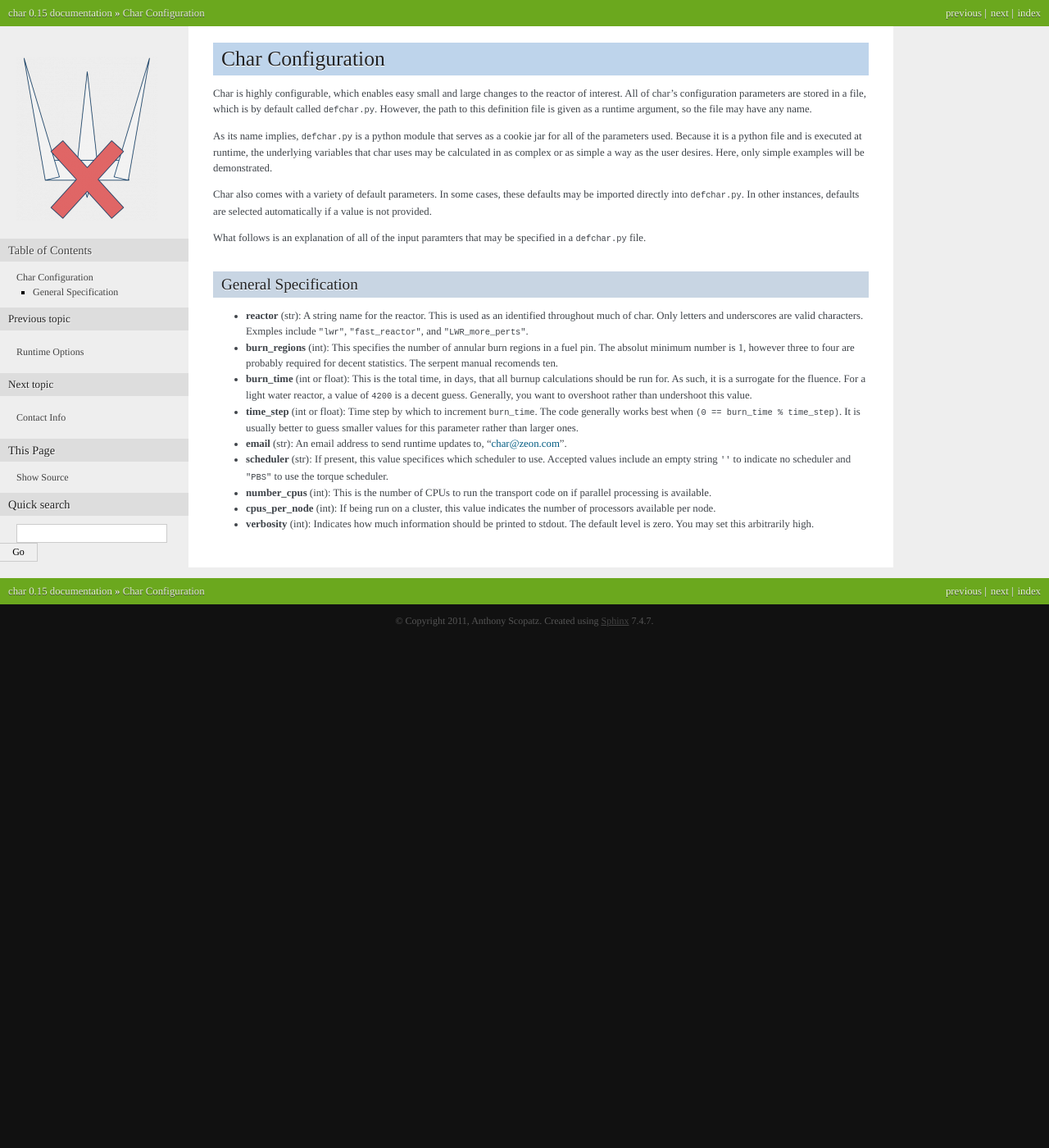
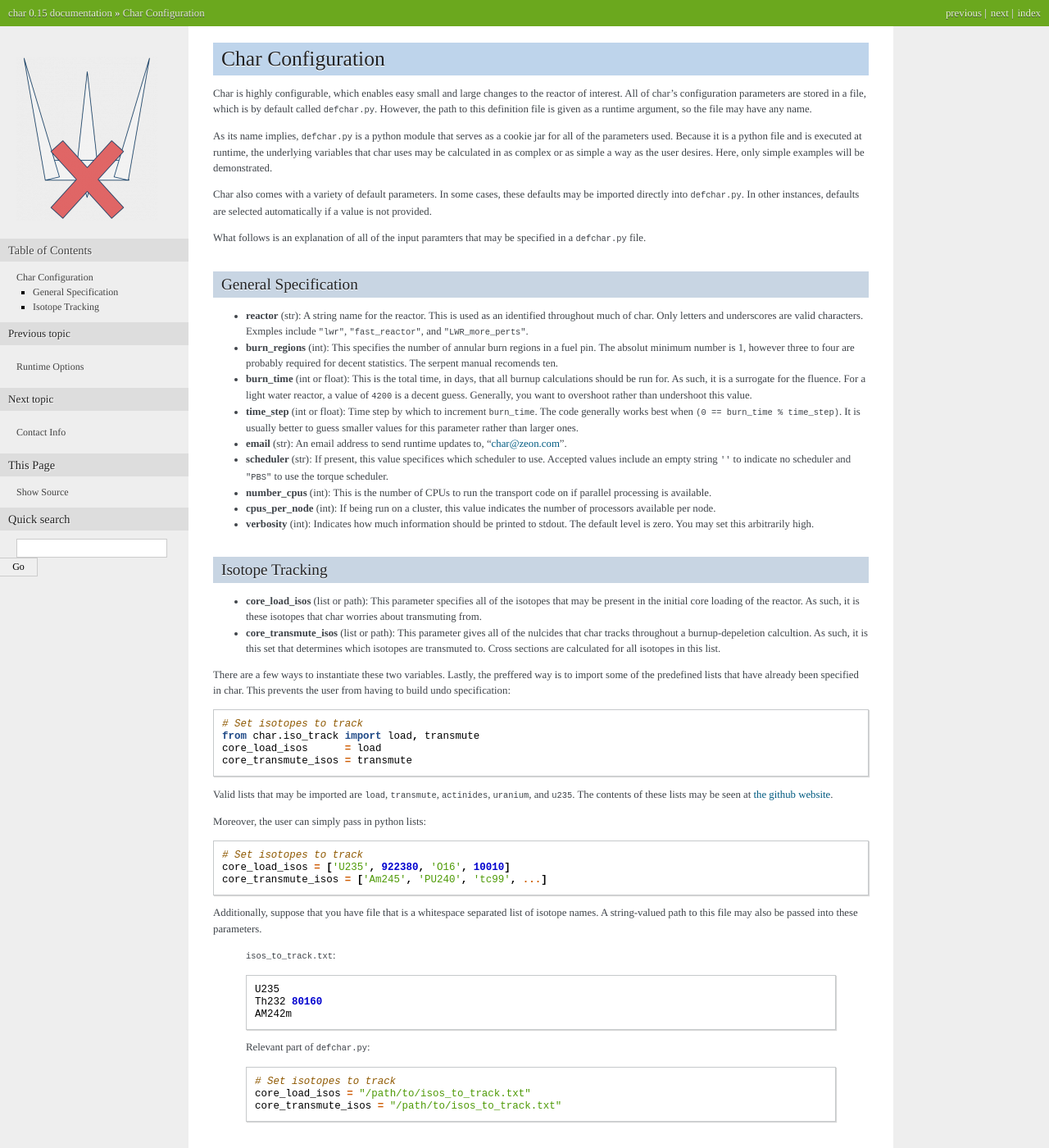
Before and after one commit to bright-dev/bright, a Sphinx documentation site: the page built from doc/source/configuration.rst, in a window 1280 px wide and 1400 px high. Shown: the whole window at 82% size. Built offline with Sphinx 7.4.7, drawn with Linux system fonts in a browser that asks for light colours; formulas are drawn with MathJax 3.

Commit message:
Added isotope tracking section to char configuration docs.

```diff
--- a/doc/source/configuration.rst
+++ b/doc/source/configuration.rst
@@ -42,3 +42,49 @@ General Specification
   available per node.
 * **verbosity** (int): Indicates how much information should be printed to stdout.  The default level
   is zero. You may set this arbitrarily high.
+
+
+----------------
+Isotope Tracking
+----------------
+* **core_load_isos** (list or path):  This parameter specifies all of the isotopes that may
+  be present in the initial core loading of the reactor.  As such, it is these isotopes that
+  char worries about transmuting from.
+* **core_transmute_isos** (list or path):  This parameter gives all of the nulcides that char
+  tracks throughout a burnup-depeletion calcultion.  As such, it is this set that determines
+  which isotopes are transmuted to.  Cross sections are calculated for all isotopes in this
+  list.
+
+There are a few ways to instantiate these two variables.
+Lastly, the preffered way is to import some of the predefined lists that have already been specified
+in char.  This prevents the user from having to build undo specification::
+
+    # Set isotopes to track
+    from char.iso_track import load, transmute
+    core_load_isos      = load
+    core_transmute_isos = transmute
+
+Valid lists that may be imported are ``load``, ``transmute``, ``actinides``, ``uranium``, and ``u235``.
+The contents of these lists may be seen at
+`the github website <https://github.com/scopatz/char/blob/master/char/iso_track.py>`_.
+
+Moreover, the user can simply pass in python lists::
+
+    # Set isotopes to track
+    core_load_isos = ['U235', 922380, 'O16', 10010]
+    core_transmute_isos = ['Am245', 'PU240', 'tc99', ...]
+
+Additionally, suppose that you have file that is a whitespace separated list of isotope names.
+A string-valued path to this file may also be passed into these parameters.
+
+    ``isos_to_track.txt``::
+
+        U235
+        Th232 80160
+        AM242m
+
+    Relevant part of ``defchar.py``::
+
+        # Set isotopes to track
+        core_load_isos = "/path/to/isos_to_track.txt"
+        core_transmute_isos = "/path/to/isos_to_track.txt"
```
